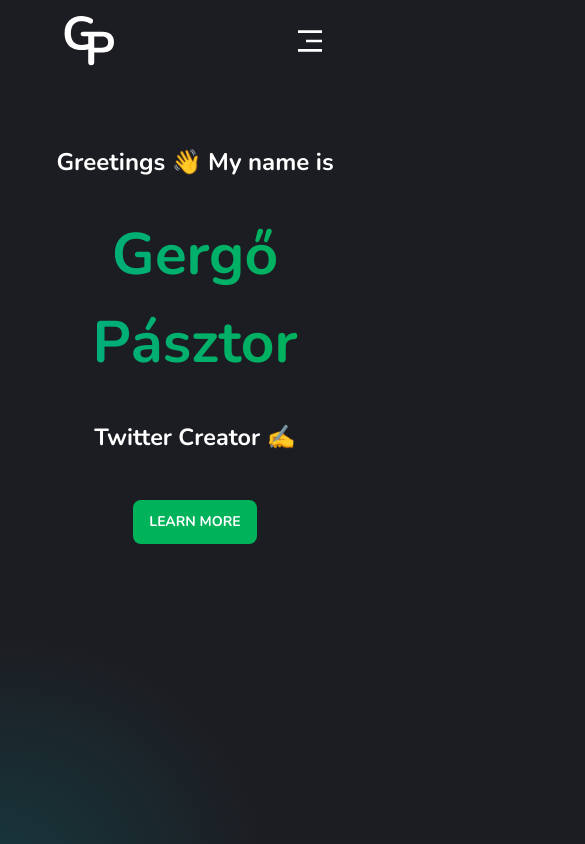
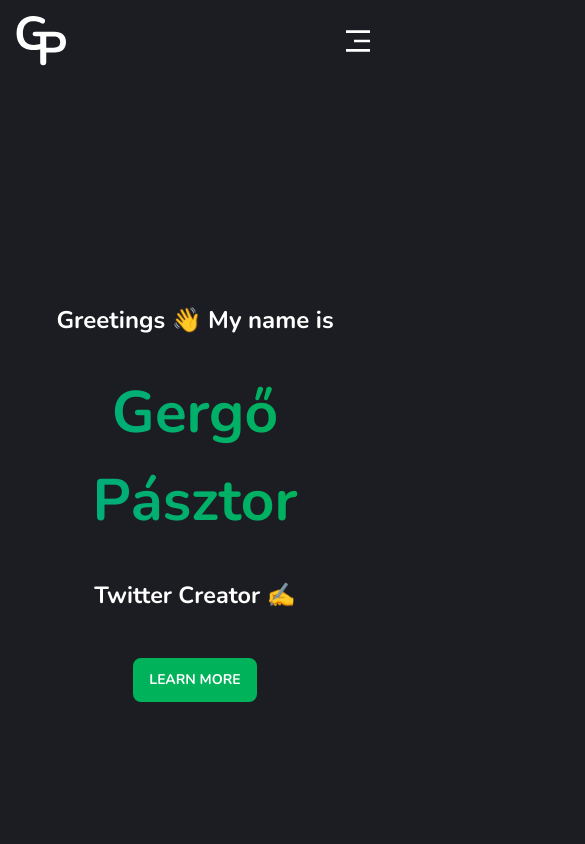
Before and after one commit to PasztorGergo/new-portfolio, a Next.js app: page / in a window 390 px wide. Shown: the top 844 px of the page, 585 px wide, since content can reach past the window. Built offline with nearby package versions, Linux system fonts and the light colour scheme.

Commit message:
responsivity-fix

```diff
--- a/app/layout.tsx
+++ b/app/layout.tsx
@@ -10,7 +10,12 @@ const nunito = Nunito({ subsets: ["latin-ext", "latin"] });
 const RootLayout = ({ children }: { children: React.ReactNode }) => {
   return (
     <html className="text-white">
-      <body className={nunito.className + " overflow-x-hidden"}>
+      <body
+        className={
+          nunito.className +
+          " overflow-x-hidden max-w-fit md:px-28 md:py-12 p-4 m-0 relative"
+        }
+      >
         <Header />
         {children}
         <Footer />
--- a/app/page.tsx
+++ b/app/page.tsx
@@ -1,13 +1,17 @@
-import { HomePage } from "../components";
+import { About, Hero, Projects, Skills, Testimonials } from "components";
 
 const Home = () => {
   return (
     <>
-      <div className="z-0 w-[76rem] h-[89rem] rotate-[-75.752deg] bg-[radial-gradient(50%_50.00%_at_50%_50.00%,#8FFFC8_0%,rgba(143,255,200,0.20)_0.01%,rgba(143,255,200,0.00)_100%)] absolute left-[927.44px] top-[108px]"></div>
-      <div className="z-0 w-[31rem] h-[35rem] absolute rotate-[-105deg] bg-[radial-gradient(50%_50.00%_at_50%_50.00%,#00A7B2_0%,rgba(0,167,178,0.20)_0.01%,rgba(0,167,178,0.00)_100%)] top-[606px] -left-[260px]"></div>
-      <div className="z-0 w-[46rem] h-[37rem] absolute rotate-[23deg] bg-[radial-gradient(50%_50.00%_at_50%_50.00%,#00A7B2_0%,rgba(0,167,178,0.20)_0.01%,rgba(0,167,178,0.00)_100%)] top-[2841px] left-[53px]"></div>
-      <div className="z-0 w-[46rem] h-[37rem] absolute rotate-[23deg] bg-[radial-gradient(50%_50.00%_at_50%_50.00%,#8FFFC8_0%,rgba(143,255,200,0.20)_0.01%,rgba(143,255,200,0.00)_100%)] top-[1478px] left-[573px]"></div>
-      <HomePage />
+      <div className="md:block hidden z-0 w-[76rem] h-[89rem] rotate-[-75.752deg] bg-[radial-gradient(50%_50.00%_at_50%_50.00%,#8FFFC8_0%,rgba(143,255,200,0.20)_0.01%,rgba(143,255,200,0.00)_100%)] absolute left-[927.44px] top-[108px]"></div>
+      <div className="md:block hidden z-0 w-[31rem] h-[35rem] absolute rotate-[-105deg] bg-[radial-gradient(50%_50.00%_at_50%_50.00%,#00A7B2_0%,rgba(0,167,178,0.20)_0.01%,rgba(0,167,178,0.00)_100%)] top-[606px] -left-[260px]"></div>
+      <div className="md:block hidden z-0 w-[46rem] h-[37rem] absolute rotate-[23deg] bg-[radial-gradient(50%_50.00%_at_50%_50.00%,#00A7B2_0%,rgba(0,167,178,0.20)_0.01%,rgba(0,167,178,0.00)_100%)] top-[2841px] left-[53px]"></div>
+      <div className="md:block hidden z-0 w-[46rem] h-[37rem] absolute rotate-[23deg] bg-[radial-gradient(50%_50.00%_at_50%_50.00%,#8FFFC8_0%,rgba(143,255,200,0.20)_0.01%,rgba(143,255,200,0.00)_100%)] top-[1478px] left-[573px]"></div>
+      <Hero />
+      <About />
+      <Skills />
+      <Projects />
+      <Testimonials />
     </>
   );
 };
--- a/components/Hero/index.tsx
+++ b/components/Hero/index.tsx
@@ -11,7 +11,7 @@ const roles: Array<string> = [
 
 export default function Hero() {
   return (
-    <header className="flex flex-col px-4 md:px-16 items-center justify-start pt-32 gap-8 text-center h-screen">
+    <header className="flex flex-col px-4 md:px-16 items-center justify-center md:justify-start pt-32 gap-8 text-center h-screen">
       <h2 className="text-[clamp(24px,10vw,1.5rem)] font-bold">
         Greetings 👋 My name is
       </h2>
--- a/components/HomePage/index.tsx
+++ /dev/null
@@ -1,17 +0,0 @@
-"use client";
-
-import { About, Hero, Projects, Skills, Testimonials } from "../../components";
-
-const HomePage = () => {
-  return (
-    <div className="md:py-12 md:px-28 p-4 m-0 w-full min-h-screen overflow-x-hidden">
-      <Hero />
-      <About />
-      <Skills />
-      <Projects />
-      <Testimonials />
-    </div>
-  );
-};
-
-export default HomePage;
--- a/components/Navbar/index.tsx
+++ b/components/Navbar/index.tsx
@@ -17,7 +17,7 @@ export default function Navbar() {
 
   return (
     <nav
-      className={`w-full bg-[#1c1d22] py-4 px-16 flex flex-row justify-between items-center ${
+      className={`w-full bg-[#1c1d22] py-4 px-4 md:px-16 flex flex-row justify-between items-center ${
         scrollPos > 30 ? "fixed" : "absolute"
       } z-30 top-0 left-0`}
     >
--- a/components/Testimonials/index.tsx
+++ b/components/Testimonials/index.tsx
@@ -65,7 +65,7 @@ export default function Testimonials() {
     },
   ]);
   return (
-    <section className="my-16 mx-auto">
+    <section className="mt-16 mb-32 mx-auto">
       <SectionTitle>Testimonials</SectionTitle>
       <p>See what other say about me!</p>
       <div className="w-full mt-24">
--- a/components/index.ts
+++ b/components/index.ts
@@ -5,6 +5,5 @@ export { default as About } from "./About";
 export { default as Skills } from "./Skills";
 export { default as Projects } from "./Projects";
 export { default as Testimonials } from "./Testimonials";
-export { default as HomePage } from "./HomePage";
 export { default as TypingText } from "./TypingText";
 export { default as Avatar } from "./Avatar";
```
